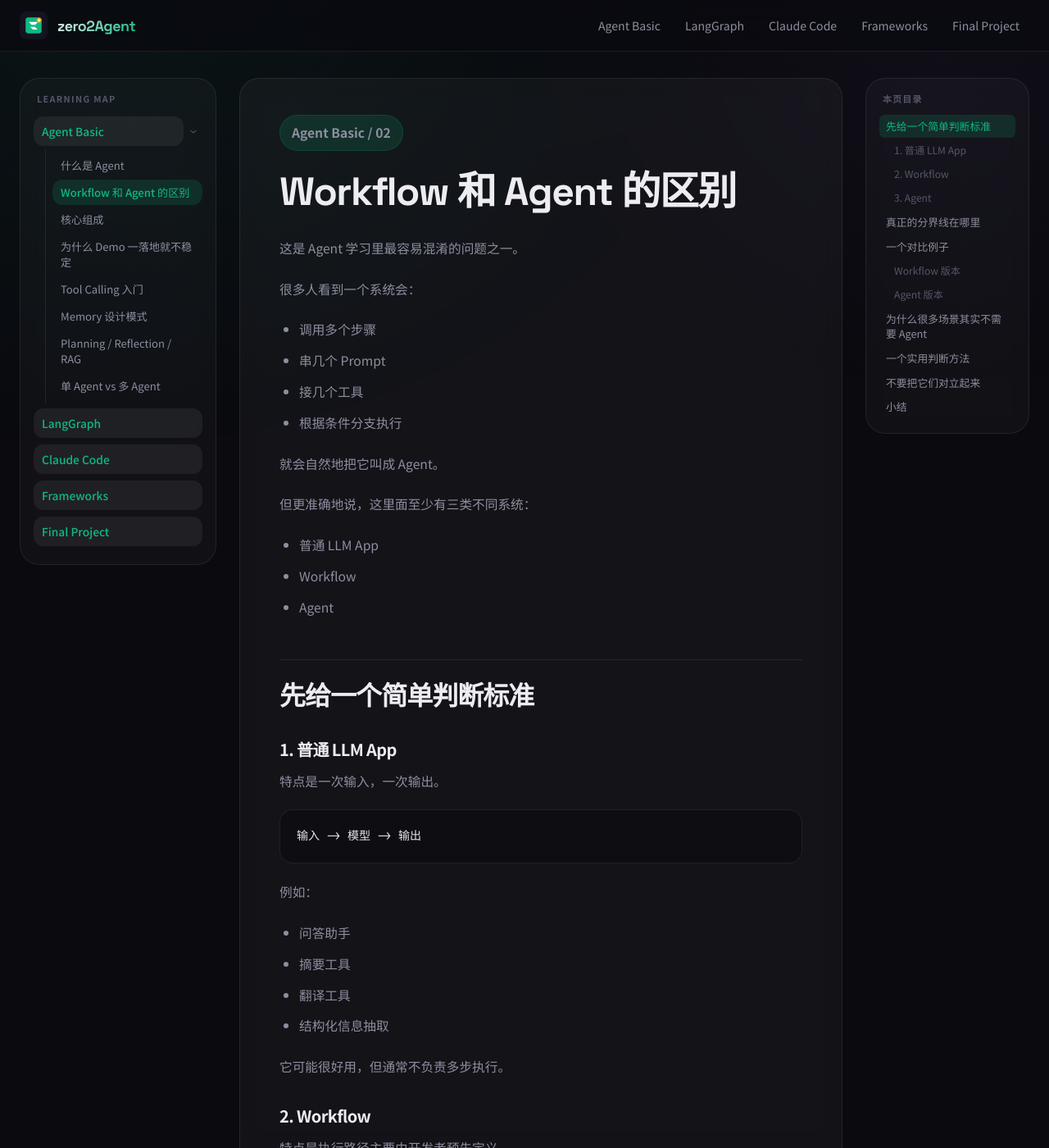
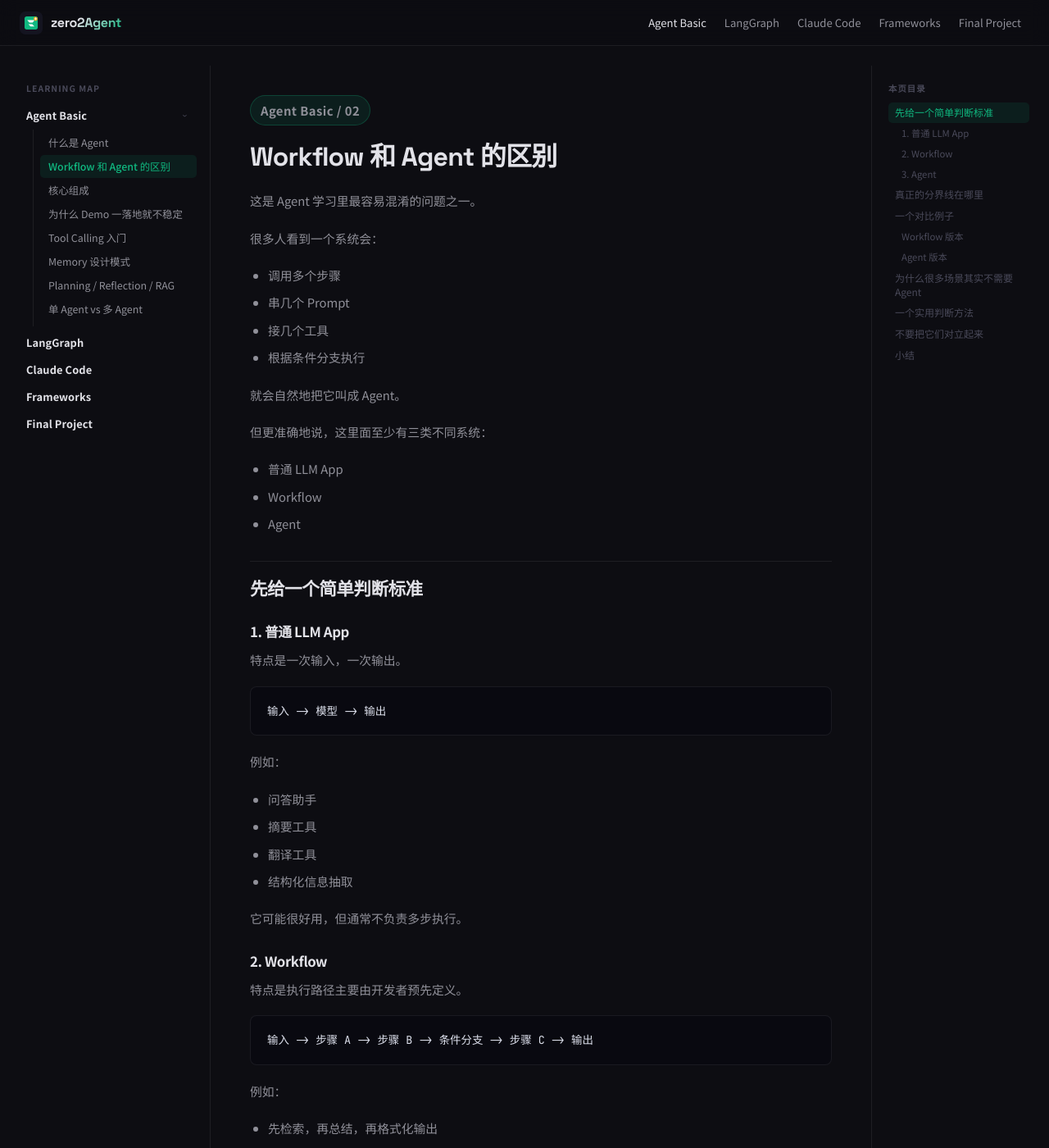
Before and after one commit to ranxi2001/zero2Agent, a Jekyll site: the page built from learn-agent-basic/02-workflow-vs-agent/index.md, in a window 1280 px wide and 1400 px high. Shown: the whole window at 82% size. Built offline with Jekyll 4.4.1, drawn with Linux system fonts in a browser that asks for light colours.

Commit message:
redesign: professional 3-column layout with fixed sidebar nav
- Complete CSS rewrite for clean Vercel/Next.js docs aesthetic
- Fix details/summary: use content:none + -webkit-details-marker to
  hide disclosure triangle; flex layout for inline arrow
- Smaller, compact typography throughout (0.775-0.8rem sidebar, 0.925rem body)
- Flat sidebar design (no glass effects), article with subtle borders
- TOC column always visible at >1200px, hidden below
- Tighter spacing and proper active/current state indicators

Co-Authored-By: Claude Sonnet 4.6 <noreply@anthropic.com>

```diff
--- a/assets/css/docs.css
+++ b/assets/css/docs.css
@@ -1,77 +1,43 @@
-/* ===== Design Tokens (docs) ===== */
+/* ===== Design Tokens ===== */
 :root {
-    --bg: #0a0a0f;
-    --paper: rgba(255, 255, 255, 0.04);
-    --sidebar-bg: rgba(255, 255, 255, 0.03);
-    --border: rgba(255, 255, 255, 0.08);
-    --border-hover: rgba(255, 255, 255, 0.15);
-    --text: #ececf1;
-    --text-secondary: #8e8ea0;
-    --text-tertiary: #565669;
+    --bg: #0d0d12;
+    --sidebar-bg: #111118;
+    --article-bg: #111118;
+    --border: rgba(255, 255, 255, 0.07);
+    --text: #e2e2e8;
+    --text-secondary: #909099;
+    --text-muted: #4a4a5a;
     --brand: #10b981;
-    --brand-dim: rgba(16, 185, 129, 0.15);
+    --brand-dim: rgba(16, 185, 129, 0.1);
+    --brand-border: rgba(16, 185, 129, 0.25);
     --accent: #f59e0b;
-    --accent-dim: rgba(245, 158, 11, 0.12);
-    --purple: #a78bfa;
-    --blue: #60a5fa;
-    --shadow-md: 0 8px 32px rgba(0, 0, 0, 0.4);
-    --radius-sm: 12px;
-    --radius-md: 16px;
-    --radius-lg: 24px;
-    --radius-pill: 999px;
     --font-display: "Space Grotesk", "Noto Sans SC", sans-serif;
     --font-body: "Noto Sans SC", "Inter", sans-serif;
     --font-mono: "JetBrains Mono", "Fira Code", monospace;
-    --ease-out: cubic-bezier(0.16, 1, 0.3, 1);
 }
 
 /* ===== Reset ===== */
-*,
-*::before,
-*::after {
-    box-sizing: border-box;
-}
+*, *::before, *::after { box-sizing: border-box; }
 
 html {
     scroll-behavior: smooth;
     -webkit-font-smoothing: antialiased;
-    -moz-osx-font-smoothing: grayscale;
 }
 
 body {
     margin: 0;
     font-family: var(--font-body);
+    font-size: 15px;
     color: var(--text);
     background: var(--bg);
     overflow-x: hidden;
 }
 
-body::before {
-    content: "";
-    position: fixed;
-    inset: 0;
-    z-index: -1;
-    background:
-        radial-gradient(ellipse 60% 40% at 10% 0%, rgba(16, 185, 129, 0.06), transparent),
-        radial-gradient(ellipse 40% 30% at 90% 5%, rgba(167, 139, 250, 0.04), transparent);
-}
+a { color: var(--brand); text-decoration: none; }
+a:hover { color: #34d399; }
+code, pre { font-family: var(--font-mono); }
 
-a {
-    color: var(--brand);
-    text-decoration: none;
-    transition: color 0.2s;
-}
-
-a:hover {
-    color: #34d399;
-}
-
-code,
-pre {
-    font-family: var(--font-mono);
-}
-
-/* ===== Layout Shell ===== */
+/* ===== Shell ===== */
 .site-shell {
     min-height: 100vh;
     display: flex;
@@ -83,16 +49,14 @@ pre {
     position: sticky;
     top: 0;
     z-index: 100;
-    backdrop-filter: blur(20px) saturate(1.4);
-    -webkit-backdrop-filter: blur(20px) saturate(1.4);
-    background: rgba(10, 10, 15, 0.75);
+    background: rgba(13, 13, 18, 0.92);
+    backdrop-filter: blur(12px);
     border-bottom: 1px solid var(--border);
 }
 
 .doc-header-inner,
-.doc-main,
 .doc-footer {
-    width: min(1280px, calc(100% - 48px));
+    width: min(1360px, calc(100% - 48px));
     margin: 0 auto;
 }
 
@@ -101,167 +65,160 @@ pre {
     align-items: center;
     justify-content: space-between;
     gap: 24px;
-    padding: 14px 0;
+    padding: 13px 0;
 }
 
 .brand {
     display: inline-flex;
     align-items: center;
-    gap: 12px;
+    gap: 10px;
     color: var(--text);
     font-family: var(--font-display);
     font-weight: 700;
-    letter-spacing: -0.03em;
-    transition: opacity 0.2s;
+    font-size: 1rem;
+    letter-spacing: -0.02em;
 }
 
-.brand:hover {
-    opacity: 0.8;
-    color: var(--text);
-}
+.brand:hover { opacity: 0.8; color: var(--text); }
 
-.brand-logo {
-    width: 34px;
-    height: 34px;
-}
+.brand-logo { width: 28px; height: 28px; }
 
 .brand-text {
-    font-size: 1.12rem;
-    background: linear-gradient(135deg, var(--text), var(--brand));
+    background: linear-gradient(135deg, var(--text) 40%, var(--brand));
     -webkit-background-clip: text;
     -webkit-text-fill-color: transparent;
     background-clip: text;
 }
 
-.doc-nav {
-    display: flex;
-    flex-wrap: wrap;
-    gap: 6px;
-}
+.doc-nav { display: flex; gap: 2px; }
 
 .doc-nav a {
     color: var(--text-secondary);
-    font-size: 0.88rem;
-    padding: 6px 12px;
-    border-radius: var(--radius-sm);
-    transition: color 0.2s, background 0.2s;
+    font-size: 0.82rem;
+    padding: 5px 10px;
+    border-radius: 6px;
+    transition: color 0.15s, background 0.15s;
 }
 
-.doc-nav a:hover {
-    color: var(--text);
-    background: rgba(255, 255, 255, 0.06);
-}
+.doc-nav a:hover { color: var(--text); background: rgba(255,255,255,0.05); }
+.doc-nav a.is-active { color: var(--text); }
 
-/* ===== Main Layout ===== */
+/* ===== 3-Column Main Layout ===== */
 .doc-main {
     display: grid;
-    grid-template-columns: 240px minmax(0, 1fr) 200px;
-    gap: 28px;
-    padding: 32px 0 48px;
+    grid-template-columns: 232px minmax(0, 1fr) 192px;
+    gap: 0;
+    width: min(1360px, calc(100% - 48px));
+    margin: 0 auto;
+    padding: 24px 0 64px;
     align-items: start;
 }
 
 /* ===== Left Sidebar ===== */
 .doc-sidebar {
     position: sticky;
-    top: 76px;
-    max-height: calc(100vh - 100px);
+    top: 57px;
+    max-height: calc(100vh - 70px);
     overflow-y: auto;
-    padding: 16px;
-    border-radius: var(--radius-lg);
-    background: var(--sidebar-bg);
-    border: 1px solid var(--border);
-    backdrop-filter: blur(12px);
+    padding: 20px 16px 20px 0;
+    scrollbar-width: thin;
+    scrollbar-color: rgba(255,255,255,0.06) transparent;
 }
 
-.doc-sidebar::-webkit-scrollbar { width: 4px; }
-.doc-sidebar::-webkit-scrollbar-thumb { background: rgba(255,255,255,0.08); border-radius: 2px; }
+.doc-sidebar::-webkit-scrollbar { width: 3px; }
+.doc-sidebar::-webkit-scrollbar-thumb { background: rgba(255,255,255,0.06); border-radius: 2px; }
 
 .sidebar-label {
-    margin: 0 0 12px;
-    padding: 0 4px;
-    color: var(--text-tertiary);
-    font-size: 0.68rem;
+    margin: 0 0 10px 8px;
+    color: var(--text-muted);
+    font-size: 0.65rem;
     font-weight: 700;
-    letter-spacing: 0.12em;
+    letter-spacing: 0.1em;
     text-transform: uppercase;
 }
 
-/* Module group (details/summary) */
+/* Module accordion */
 details.nav-module {
-    margin-bottom: 4px;
+    margin-bottom: 2px;
 }
 
 details.nav-module > summary {
+    /* Reset default details marker */
     list-style: none;
     display: flex;
     align-items: center;
-    justify-content: space-between;
-    gap: 6px;
     cursor: pointer;
-    border-radius: var(--radius-sm);
-    padding: 2px 0;
+    border-radius: 6px;
+    outline: none;
+    user-select: none;
 }
 
+/* Hide disclosure triangle in all browsers */
+details.nav-module > summary::marker       { content: none; }
 details.nav-module > summary::-webkit-details-marker { display: none; }
 
 .nav-module-link {
-    display: block;
     flex: 1;
-    padding: 8px 10px;
-    border-radius: var(--radius-sm);
+    display: flex;
+    align-items: center;
+    min-width: 0;
+    padding: 6px 8px;
+    border-radius: 6px;
     color: var(--text-secondary);
-    font-size: 0.86rem;
-    font-weight: 500;
-    transition: color 0.2s, background 0.2s;
+    font-size: 0.8rem;
+    font-weight: 600;
+    letter-spacing: 0.01em;
+    transition: color 0.15s, background 0.15s;
     text-decoration: none;
+    overflow: hidden;
+    text-overflow: ellipsis;
+    white-space: nowrap;
 }
 
-.nav-module-link:hover,
-.nav-module-link.is-active {
-    color: var(--text);
-    background: rgba(255, 255, 255, 0.06);
-}
-
-.nav-module-link.is-active {
-    color: var(--brand);
-}
+.nav-module-link:hover { color: var(--text); background: rgba(255,255,255,0.04); }
+.nav-module-link.is-active { color: var(--text); }
 
 .nav-arrow {
     flex-shrink: 0;
-    color: var(--text-tertiary);
-    font-size: 1.1rem;
-    padding: 0 6px;
+    width: 24px;
+    height: 24px;
+    display: flex;
+    align-items: center;
+    justify-content: center;
+    color: var(--text-muted);
+    font-size: 0.75rem;
+    border-radius: 4px;
     transition: transform 0.2s;
-    user-select: none;
 }
 
-details.nav-module[open] .nav-arrow {
+details.nav-module[open] > summary .nav-arrow {
     transform: rotate(90deg);
 }
 
-/* Article links inside module */
+/* Article list inside module */
 .nav-articles {
-    padding: 4px 0 4px 8px;
+    padding: 2px 0 6px 8px;
     border-left: 1px solid var(--border);
-    margin: 2px 0 4px 14px;
+    margin: 2px 0 4px 16px;
 }
 
 .nav-article {
     display: block;
-    padding: 6px 10px;
-    border-radius: var(--radius-sm);
+    padding: 5px 10px;
+    border-radius: 5px;
     color: var(--text-secondary);
-    font-size: 0.82rem;
+    font-size: 0.775rem;
     line-height: 1.45;
-    transition: color 0.2s, background 0.2s;
+    transition: color 0.15s, background 0.15s;
     text-decoration: none;
-    margin-bottom: 2px;
+    margin-bottom: 1px;
+    overflow: hidden;
+    text-overflow: ellipsis;
 }
 
 .nav-article:hover {
     color: var(--text);
-    background: rgba(255, 255, 255, 0.05);
+    background: rgba(255,255,255,0.04);
 }
 
 .nav-article.is-current {
@@ -270,130 +227,63 @@ details.nav-module[open] .nav-arrow {
     font-weight: 500;
 }
 
-.sidebar-note {
-    margin-top: 16px;
-    padding: 14px;
-    border-radius: var(--radius-sm);
-    background: var(--brand-dim);
-    border: 1px solid rgba(16, 185, 129, 0.12);
-    color: var(--text-tertiary);
-    font-size: 0.88rem;
-    line-height: 1.65;
-}
-
-.sidebar-note p {
-    margin: 0;
-}
-
-/* ===== Right TOC ===== */
-.doc-toc {
-    position: sticky;
-    top: 76px;
-    max-height: calc(100vh - 100px);
-    overflow-y: auto;
-    padding: 16px;
-    border-radius: var(--radius-lg);
-    background: var(--sidebar-bg);
-    border: 1px solid var(--border);
-    backdrop-filter: blur(12px);
-}
-
-.doc-toc::-webkit-scrollbar { width: 4px; }
-.doc-toc::-webkit-scrollbar-thumb { background: rgba(255,255,255,0.08); border-radius: 2px; }
-
-.toc-label {
-    margin: 0 0 12px;
-    padding: 0 4px;
-    color: var(--text-tertiary);
-    font-size: 0.68rem;
-    font-weight: 700;
-    letter-spacing: 0.12em;
-    text-transform: uppercase;
-}
-
-.toc-item {
-    display: block;
-    padding: 5px 8px;
-    border-radius: 6px;
-    color: var(--text-secondary);
-    font-size: 0.8rem;
-    line-height: 1.4;
-    text-decoration: none;
-    transition: color 0.2s, background 0.2s;
-    margin-bottom: 2px;
-}
-
-.toc-item:hover {
-    color: var(--text);
-    background: rgba(255, 255, 255, 0.05);
-}
-
-.toc-item.toc-h3 {
-    padding-left: 18px;
-    font-size: 0.76rem;
-    color: var(--text-tertiary);
-}
-
-.toc-item.is-active {
-    color: var(--brand);
-    background: var(--brand-dim);
-}
-
-/* ===== Article ===== */
+/* ===== Article (center) ===== */
 .doc-article {
-    padding: 44px 48px;
-    border-radius: var(--radius-lg);
-    background: var(--paper);
-    border: 1px solid var(--border);
-    backdrop-filter: blur(12px);
+    padding: 36px 48px 48px;
+    border-left: 1px solid var(--border);
+    border-right: 1px solid var(--border);
     min-width: 0;
 }
 
 .doc-eyebrow {
     display: inline-flex;
-    margin: 0 0 20px;
-    padding: 6px 14px;
-    border-radius: var(--radius-pill);
+    margin: 0 0 16px;
+    padding: 4px 12px;
+    border-radius: 999px;
     background: var(--brand-dim);
-    border: 1px solid rgba(16, 185, 129, 0.15);
+    border: 1px solid var(--brand-border);
     color: var(--brand);
-    font-size: 0.82rem;
+    font-size: 0.75rem;
     font-weight: 600;
+    letter-spacing: 0.03em;
 }
 
-/* ===== Article Typography ===== */
+/* Article typography */
 .doc-article h1,
 .doc-article h2,
 .doc-article h3,
 .doc-article h4 {
     color: var(--text);
+    letter-spacing: -0.025em;
     line-height: 1.25;
-    letter-spacing: -0.03em;
 }
 
 .doc-article h1 {
-    margin: 0 0 24px;
+    margin: 0 0 20px;
     font-family: var(--font-display);
-    font-size: clamp(2rem, 4.5vw, 3rem);
+    font-size: 2rem;
     font-weight: 700;
 }
 
 .doc-article h2 {
-    margin: 48px 0 18px;
-    padding-top: 24px;
+    margin: 44px 0 14px;
+    padding-top: 20px;
     font-family: var(--font-display);
-    font-size: clamp(1.5rem, 3vw, 2rem);
+    font-size: 1.35rem;
     border-top: 1px solid var(--border);
 }
 
+.doc-article h2:first-of-type { margin-top: 32px; }
+
 .doc-article h3 {
-    margin: 32px 0 12px;
-    font-size: 1.25rem;
+    margin: 28px 0 10px;
+    font-size: 1.05rem;
 }
 
 .doc-article h4 {
-    margin: 24px 0 10px;
-    font-size: 1.05rem;
+    margin: 20px 0 8px;
+    font-size: 0.95rem;
+    color: var(--text-secondary);
 }
 
 .doc-article p,
@@ -403,264 +293,181 @@ details.nav-module[open] .nav-arrow {
 .doc-article table,
 .doc-article pre,
 .doc-article hr {
-    margin: 0 0 20px;
+    margin: 0 0 18px;
 }
 
 .doc-article p,
 .doc-article li {
     color: var(--text-secondary);
-    font-size: 0.98rem;
-    line-height: 1.9;
+    font-size: 0.925rem;
+    line-height: 1.85;
 }
 
 .doc-article ul,
-.doc-article ol {
-    padding-left: 24px;
-}
+.doc-article ol { padding-left: 22px; }
+.doc-article li + li { margin-top: 6px; }
 
-.doc-article li + li {
-    margin-top: 8px;
-}
+.doc-article strong { color: var(--text); font-weight: 600; }
+.doc-article em { color: var(--text); }
 
-.doc-article strong {
-    color: var(--text);
-    font-weight: 600;
-}
-
-.doc-article em {
-    color: var(--text);
-}
-
-/* Blockquotes */
 .doc-article blockquote {
-    padding: 18px 22px;
-    border-left: 3px solid var(--brand);
-    border-radius: 0 var(--radius-sm) var(--radius-sm) 0;
+    padding: 14px 18px;
+    border-left: 2px solid var(--brand);
+    border-radius: 0 6px 6px 0;
     background: var(--brand-dim);
 }
 
-.doc-article blockquote p:last-child {
-    margin-bottom: 0;
-}
+.doc-article blockquote p:last-child { margin-bottom: 0; }
 
-/* Inline Code */
 .doc-article code {
-    padding: 0.2em 0.5em;
-    border-radius: 6px;
-    background: rgba(255, 255, 255, 0.08);
+    padding: 0.15em 0.45em;
+    border-radius: 5px;
+    background: rgba(255,255,255,0.07);
     color: var(--accent);
-    font-size: 0.88em;
+    font-size: 0.85em;
     word-break: break-word;
 }
 
-/* Code Blocks */
 .doc-article pre {
-    padding: 20px;
+    padding: 18px 20px;
     overflow-x: auto;
     border: 1px solid var(--border);
-    border-radius: var(--radius-md);
-    background: #0d0d12;
+    border-radius: 8px;
+    background: #090910;
 }
 
 .doc-article pre code,
 .doc-article pre code.hljs {
     padding: 0;
     background: transparent;
-    color: #e4e4ec;
-    font-size: 0.88rem;
+    color: #dde0ec;
+    font-size: 0.84rem;
     line-height: 1.7;
 }
 
-/* Tables */
 .doc-article table {
     width: 100%;
     border-collapse: collapse;
-    border-radius: var(--radius-sm);
+    font-size: 0.875rem;
+    border: 1px solid var(--border);
+    border-radius: 8px;
     overflow: hidden;
-    font-size: 0.92rem;
-    border: 1px solid var(--border);
 }
 
-.doc-article th,
-.doc-article td {
-    padding: 12px 16px;
-    text-align: left;
-}
+.doc-article th, .doc-article td { padding: 10px 14px; text-align: left; }
+.doc-article th { background: rgba(255,255,255,0.04); color: var(--text); font-weight: 600; border-bottom: 1px solid var(--border); }
+.doc-article td { color: var(--text-secondary); border-bottom: 1px solid rgba(255,255,255,0.03); }
+.doc-article tr:last-child td { border-bottom: none; }
 
-.doc-article th {
-    background: rgba(255, 255, 255, 0.05);
-    color: var(--text);
-    font-weight: 600;
-    border-bottom: 1px solid var(--border);
-}
+.doc-article hr { border: 0; border-top: 1px solid var(--border); }
 
-.doc-article td {
-    color: var(--text-secondary);
-    border-bottom: 1px solid rgba(255, 255, 255, 0.04);
-}
+.doc-article img { display: block; max-width: 100%; margin: 20px auto; border-radius: 8px; border: 1px solid var(--border); }
 
-.doc-article tr:last-child td {
-    border-bottom: none;
-}
-
-.doc-article tr:hover td {
-    background: rgba(255, 255, 255, 0.02);
-}
-
-/* HR */
-.doc-article hr {
-    border: 0;
-    border-top: 1px solid var(--border);
-}
-
-/* Images */
-.doc-article img {
-    display: block;
-    max-width: 100%;
-    margin: 24px auto;
-    border-radius: var(--radius-md);
-    border: 1px solid var(--border);
-}
-
-/* Task Lists */
-.doc-article input[type="checkbox"] {
-    width: 16px;
-    height: 16px;
-    margin-right: 10px;
-    accent-color: var(--brand);
-}
-
-.doc-article .task-list-item {
-    list-style: none;
-    margin-left: -22px;
-}
-
-.doc-article .task-list-item input {
-    position: relative;
-    top: 2px;
-}
-
-/* Footnotes */
-.doc-article .footnotes {
-    margin-top: 32px;
-    padding-top: 20px;
-    border-top: 1px solid var(--border);
-}
-
-/* Links inside article */
 .doc-article a {
     color: var(--brand);
     text-decoration: underline;
-    text-decoration-color: rgba(16, 185, 129, 0.3);
-    text-underline-offset: 3px;
-    transition: text-decoration-color 0.2s;
+    text-decoration-color: rgba(16,185,129,0.25);
+    text-underline-offset: 2px;
+    transition: text-decoration-color 0.15s;
 }
 
-.doc-article a:hover {
-    text-decoration-color: var(--brand);
+.doc-article a:hover { text-decoration-color: var(--brand); }
+
+/* Task lists */
+.doc-article input[type="checkbox"] { width: 14px; height: 14px; margin-right: 8px; accent-color: var(--brand); }
+.doc-article .task-list-item { list-style: none; margin-left: -20px; }
+
+/* ===== Right TOC ===== */
+.doc-toc {
+    position: sticky;
+    top: 57px;
+    max-height: calc(100vh - 70px);
+    overflow-y: auto;
+    padding: 20px 0 20px 20px;
+    scrollbar-width: thin;
+    scrollbar-color: rgba(255,255,255,0.06) transparent;
+}
+
+.doc-toc::-webkit-scrollbar { width: 3px; }
+.doc-toc::-webkit-scrollbar-thumb { background: rgba(255,255,255,0.06); border-radius: 2px; }
+
+.toc-label {
+    margin: 0 0 10px;
+    color: var(--text-muted);
+    font-size: 0.65rem;
+    font-weight: 700;
+    letter-spacing: 0.1em;
+    text-transform: uppercase;
+}
+
+.toc-item {
+    display: block;
+    padding: 4px 8px;
+    border-radius: 5px;
+    color: var(--text-muted);
+    font-size: 0.75rem;
+    line-height: 1.4;
+    text-decoration: none;
+    transition: color 0.15s, background 0.15s;
+    margin-bottom: 1px;
+}
+
+.toc-item:hover { color: var(--text-secondary); }
+
+.toc-item.toc-h3 {
+    padding-left: 16px;
+    font-size: 0.71rem;
+}
+
+.toc-item.is-active {
+    color: var(--brand);
+    background: var(--brand-dim);
 }
 
 /* ===== Footer ===== */
 .doc-footer {
     margin-top: auto;
-    padding: 0 0 36px;
-    color: var(--text-tertiary);
-    font-size: 0.88rem;
+    padding: 0 0 32px;
+    color: var(--text-muted);
+    font-size: 0.8rem;
 }
 
-.doc-footer p {
-    margin: 0;
-}
+.doc-footer p { margin: 0; }
 
 /* ===== Responsive ===== */
 @media (max-width: 1200px) {
-    .doc-main {
-        grid-template-columns: 220px minmax(0, 1fr);
-    }
-
-    .doc-toc {
-        display: none;
-    }
+    .doc-main { grid-template-columns: 220px minmax(0, 1fr); }
+    .doc-toc { display: none; }
 }
 
-@media (max-width: 960px) {
-    .doc-main {
-        grid-template-columns: 1fr;
-    }
-
-    .doc-sidebar {
-        position: static;
-        max-height: none;
-    }
-
-    .doc-header-inner,
-    .doc-main,
-    .doc-footer {
-        width: calc(100% - 32px);
-    }
+@media (max-width: 900px) {
+    .doc-main { grid-template-columns: 1fr; }
+    .doc-sidebar { position: static; max-height: none; padding: 16px 0; }
+    .doc-article { border: none; border-top: 1px solid var(--border); padding: 24px 0; }
+    .doc-header-inner, .doc-main, .doc-footer { width: calc(100% - 32px); }
 }
 
-@media (max-width: 640px) {
-    .doc-header-inner {
-        flex-direction: column;
-        align-items: flex-start;
-        gap: 12px;
-    }
-
-    .doc-article {
-        padding: 24px 20px;
-        border-radius: var(--radius-md);
-    }
-
-    .doc-sidebar {
-        padding: 16px;
-    }
-
-    .doc-article h1 {
-        font-size: 1.8rem;
-    }
+@media (max-width: 600px) {
+    .doc-header-inner { flex-direction: column; align-items: flex-start; gap: 10px; }
+    .doc-article { padding: 20px 0; }
+    .doc-article h1 { font-size: 1.6rem; }
 }
 
 /* ===== Scrollbar ===== */
-::-webkit-scrollbar {
-    width: 8px;
-}
+::-webkit-scrollbar { width: 6px; }
+::-webkit-scrollbar-track { background: transparent; }
+::-webkit-scrollbar-thumb { background: rgba(255,255,255,0.08); border-radius: 3px; }
+::-webkit-scrollbar-thumb:hover { background: rgba(255,255,255,0.14); }
 
-::-webkit-scrollbar-track {
-    background: var(--bg);
-}
-
-::-webkit-scrollbar-thumb {
-    background: rgba(255, 255, 255, 0.1);
-    border-radius: 4px;
-}
-
-::-webkit-scrollbar-thumb:hover {
-    background: rgba(255, 255, 255, 0.18);
-}
-
-/* ===== Syntax Highlighting (Dark) ===== */
-.hljs {
-    background: transparent !important;
-    color: #e4e4ec !important;
-}
-
-.hljs-keyword,
-.hljs-selector-tag { color: #c084fc; }
-.hljs-string,
-.hljs-addition { color: #34d399; }
-.hljs-number,
-.hljs-literal { color: #f59e0b; }
-.hljs-comment,
-.hljs-quote { color: #565669; font-style: italic; }
-.hljs-title,
-.hljs-section { color: #60a5fa; }
-.hljs-name,
-.hljs-tag { color: #f472b6; }
-.hljs-attr,
-.hljs-attribute { color: #fbbf24; }
+/* ===== Syntax Highlighting ===== */
+.hljs { background: transparent !important; color: #dde0ec !important; }
+.hljs-keyword, .hljs-selector-tag { color: #c084fc; }
+.hljs-string, .hljs-addition { color: #34d399; }
+.hljs-number, .hljs-literal { color: #f59e0b; }
+.hljs-comment, .hljs-quote { color: #4a4a5a; font-style: italic; }
+.hljs-title, .hljs-section { color: #60a5fa; }
+.hljs-name, .hljs-tag { color: #f472b6; }
+.hljs-attr, .hljs-attribute { color: #fbbf24; }
 .hljs-built_in { color: #38bdf8; }
-.hljs-type,
-.hljs-class .hljs-title { color: #a78bfa; }
-.hljs-params { color: #e4e4ec; }
+.hljs-type, .hljs-class .hljs-title { color: #a78bfa; }
 .hljs-deletion { color: #f87171; }
```
